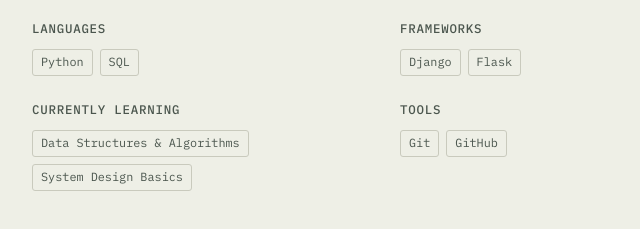
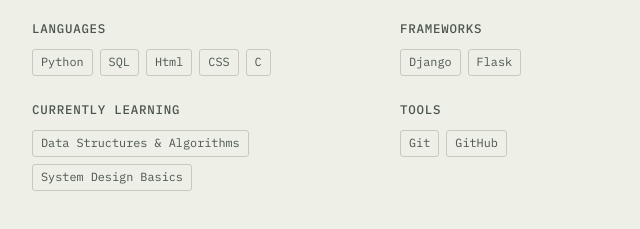
Before and after one commit to dariyavali007/vali-portfolio, a plain HTML site: page index.html in a window 1280 px wide. Shown: the part 2248-2477 px from the top of the page, 256-896 px from the left. Drawn offline with Linux system fonts and the light colour scheme.

Commit message:
Add HTML, CSS, and C to languages list

```diff
--- a/index.html
+++ b/index.html
@@ -117,6 +117,9 @@
         <div class="items">
           <span class="chip">Python</span>
           <span class="chip">SQL</span>
+           <span class="chip">Html</span>
+           <span class="chip">CSS</span>
+           <span class="chip">C</span>
         </div>
       </div>
       <div class="skill-group">
```
